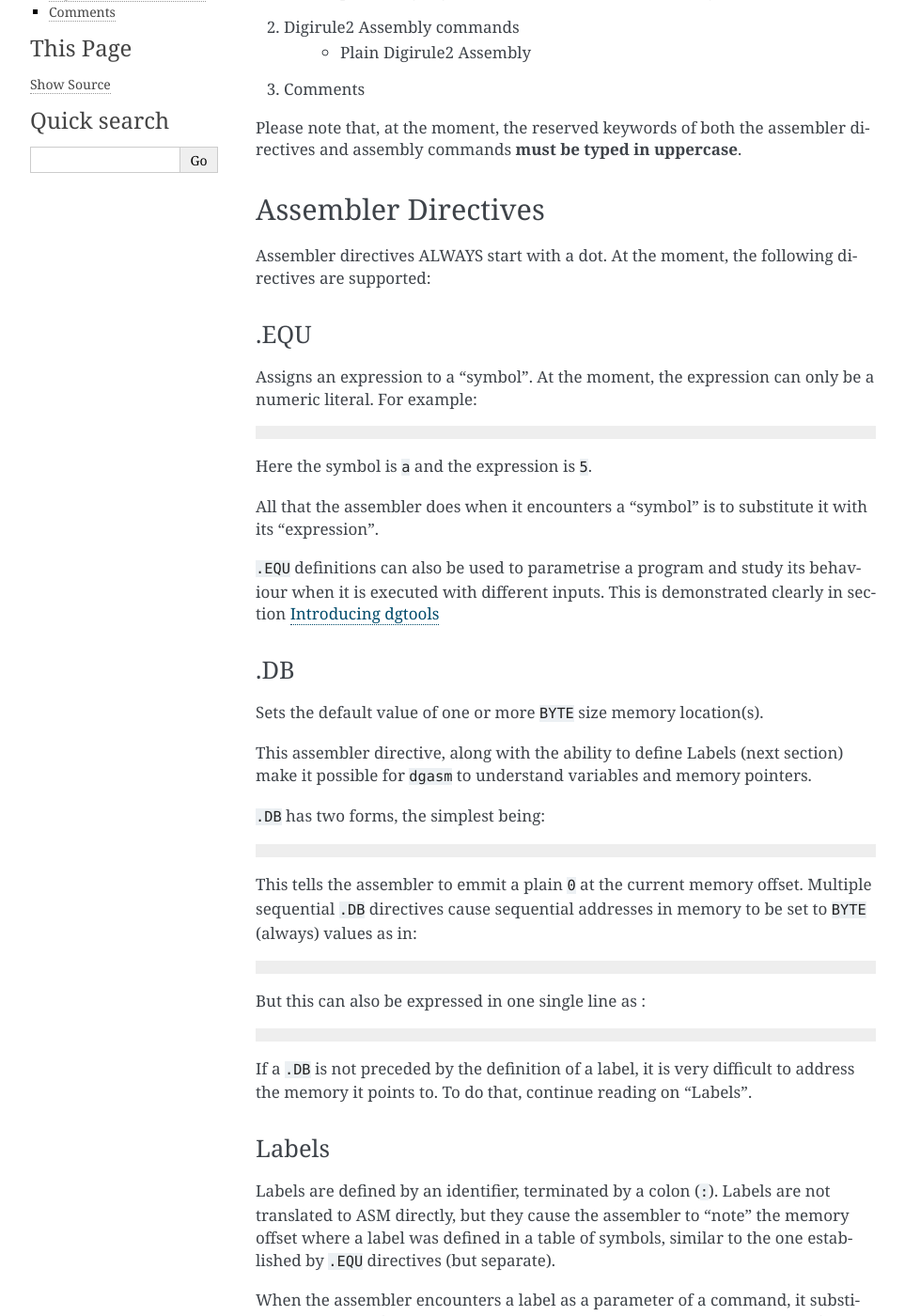
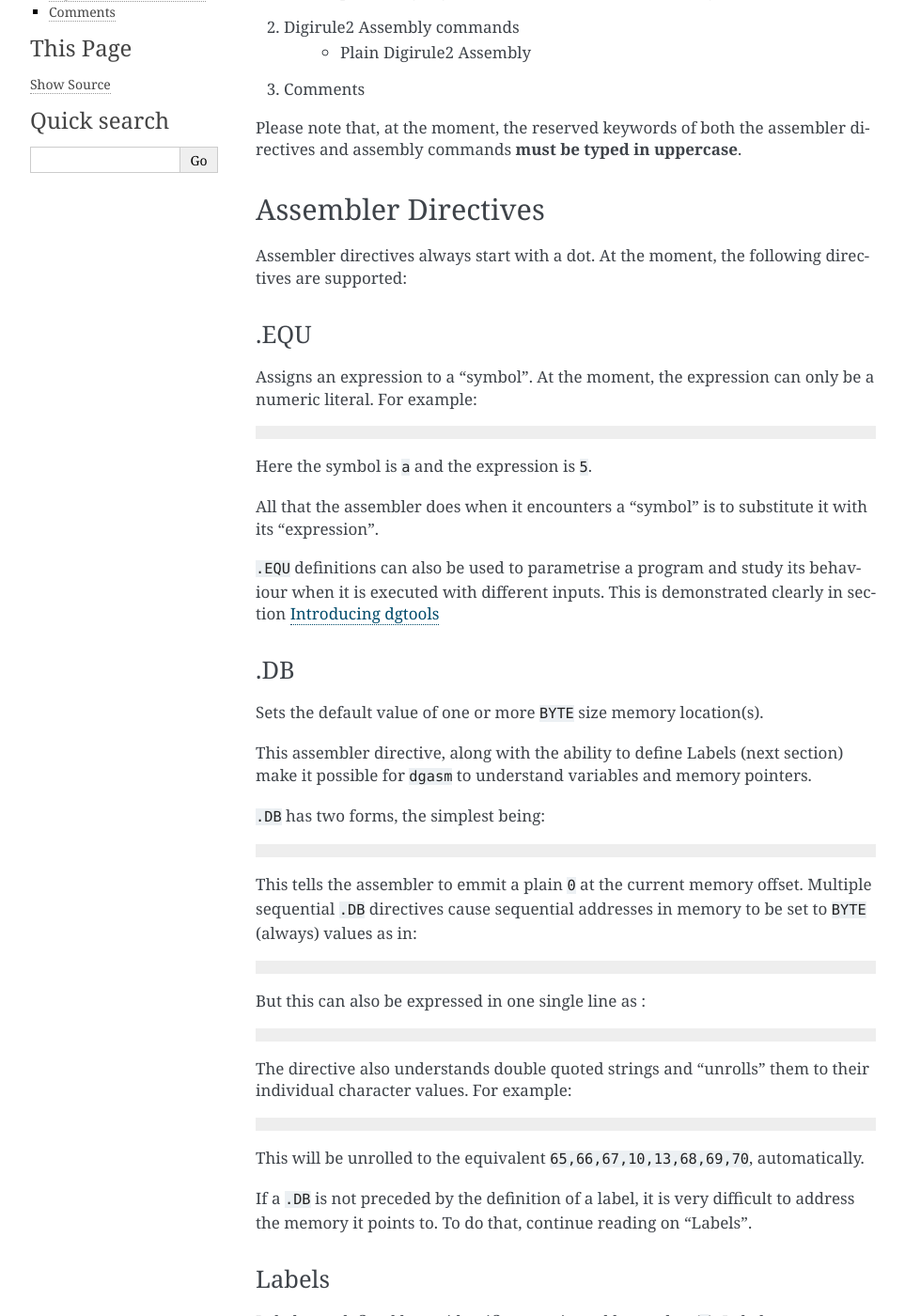
Before and after one commit to aanastasiou/dgtools, a Sphinx documentation site: the page built from doc/source/assembler_syntax.rst, in a window 1280 px wide and 1400 px high, scrolled down 218 px. Shown: the whole window at 94% size, without its empty margins (148-1111 px from the left). Built offline with Sphinx 7.4.7, drawn with Linux system fonts in a browser that asks for light colours; some of the changed text lies outside the part shown.

Commit message:
Further edits to the docs and update of the pygments lexer

```diff
--- a/doc/source/assembler_syntax.rst
+++ b/doc/source/assembler_syntax.rst
@@ -16,11 +16,10 @@ Please note that, at the moment, the reserved keywords of both the assembler dir
 **must be typed in uppercase**.
 
 
-
 Assembler Directives
 --------------------
 
-Assembler directives ALWAYS start with a dot. At the moment, the following directives are supported:
+Assembler directives always start with a dot. At the moment, the following directives are supported:
 
 
 .EQU
@@ -68,8 +67,18 @@ But this can also be expressed in one single line as :
 
     .DB 0, 0b11110000, 0x0F
 
+The directive also understands double quoted strings and "unrolls" them to their individual character values. For
+example:
+
+.. code:: DigiruleASM
+
+    .DB 'ABC', 10, 13, "DEF"
+
+This will be unrolled to the equivalent ``65,66,67,10,13,68,69,70``, automatically.
+
 If a ``.DB`` is not preceded by the definition of a label, it is very difficult to address the memory it points to.
 To do that, continue reading on "Labels".
+
 
 Labels
 ^^^^^^
@@ -115,6 +124,13 @@ For more illustrative examples of ``.DB``, see section :ref:`advanced-topics`
 
 Digirule 2 Instruction Set
 --------------------------
+
+.. note::
+
+    The current version of ``dgtools`` supports the latest model too (Digirule 2U) but the instruction set
+    will be adjusted to the final after its release.
+
+
 
 The Assembly language that Digirule 2 executes is detailed in the PDF user manual that accompanies the hardware
 and is also available `here <https://bradsprojects.com/wp-content/uploads/Digirule2-User-Manual.pdf>`_.
--- a/doc/source/brainfuck.inc
+++ b/doc/source/brainfuck.inc
@@ -133,7 +133,7 @@ and data led display "peripherals". Both look like simple data transfers between
 Transpiling the commands
 ^^^^^^^^^^^^^^^^^^^^^^^^
 
-With very little overhead, it is possible to map the Brainfuck commands to Digirule (2U) assembly. This will be
+With very little overhead, it is possible to map the Brainfuck commands to Digirule (**2U**) assembly. This will be
 demonstrated here by walking through the implementation of three commands:
 
 #. The "Move Right" (``>``)
@@ -301,7 +301,7 @@ Given the Brainfuck code in some file ``bf_code.bfc``, a typical command line se
     really try entering different numbers yourself. If ``-I`` is not provided, then
     ``dgsim.py`` will ignore the I/O commands.
 
-For more information on compiling Digirule ASM programs in general, see :ref:`here <intro_topics>`.
+For more information on compiling Digirule ASM programs in general, see :ref:`here <intro-topics>`.
 
 Let's try this with a simple program.
 
@@ -341,7 +341,7 @@ And here is what that listing compiles down to:
     :language: DigiruleASM
     :linenos:
 
-Alternatively, you can skip the whole "user interaction" part and try out a simple 2+3 sum with something like:
+Alternatively, you can skip the whole "user interaction" part and try out a simple ``2+3`` sum with something like:
 
 ::
 
--- a/doc/source/index.rst
+++ b/doc/source/index.rst
@@ -17,6 +17,8 @@ It is composed of an assembler (``dgasm.py``), a binary file "inspector" (``dgin
 For an example of the level of detail in terms of simulating program execution, please see
 `this sample output file <_static/simpleadd_2_trace.html>`_ and keep reading through the introductory section to
 generate traces of your own code.
+
+Alternatively, you can now try out online any of the examples in these pages via `dgrdo <https://www.dgrdo.org>`_.
 
 
 .. toctree::
--- a/doc/source/instruction_set_notes.rst
+++ b/doc/source/instruction_set_notes.rst
@@ -136,7 +136,7 @@ Flow control instructions
 =========================
 
 Indirect ``JUMP`` and ``CALL``
------------------------------
+------------------------------
 
 Similarly to the reasoning of the indirect version of ``COPYRR``, an indirect version of ``JUMP addr, CALL addr`` would
 simply jump to memory location ``mem[mem[addr]]``.
--- a/doc/source/introductory_topics.rst
+++ b/doc/source/introductory_topics.rst
@@ -4,6 +4,12 @@ Introducing ``dgtools``
 =======================
 
 The objective of this introductory section is to demonstrate the key use cases of ``dgtools`` by example.
+
+The basic idea behind ``dgtools`` is that it accepts an ASM code listing (your program) and converts it to a form
+that can be executed on the hardware itself or simulates its operation even if you don't have the hardware.
+
+The simulation part can handle interaction with the user but primarily is in the form of an HTML trace file that
+shows the state of the CPU (registers, memory, Input/Output devices) after executing each ASM instruction.
 
 Digirule 2 ASM knowledge is not essential, but a general knowledge of ASM, even at introductory level, would be
 favourable. This walkthrough is based on the very simple example of adding two numbers which, through a number of
```
Also changed, not shown: 4 other files.
